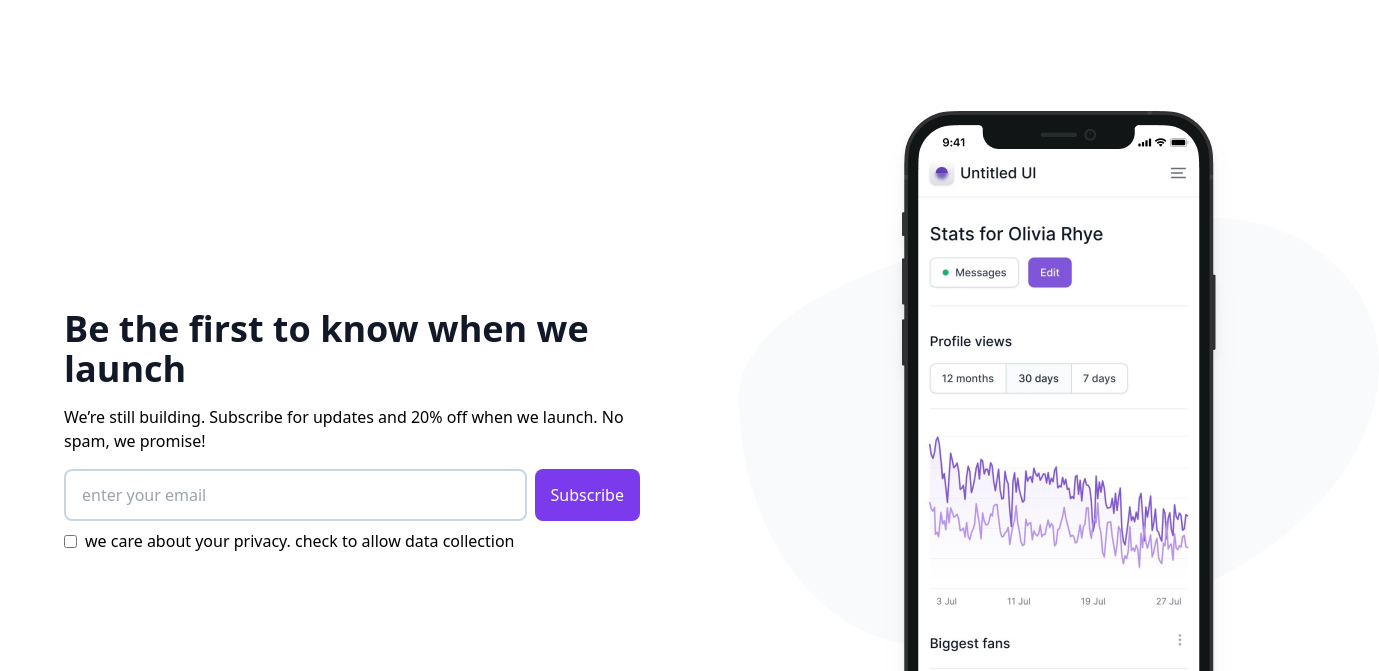
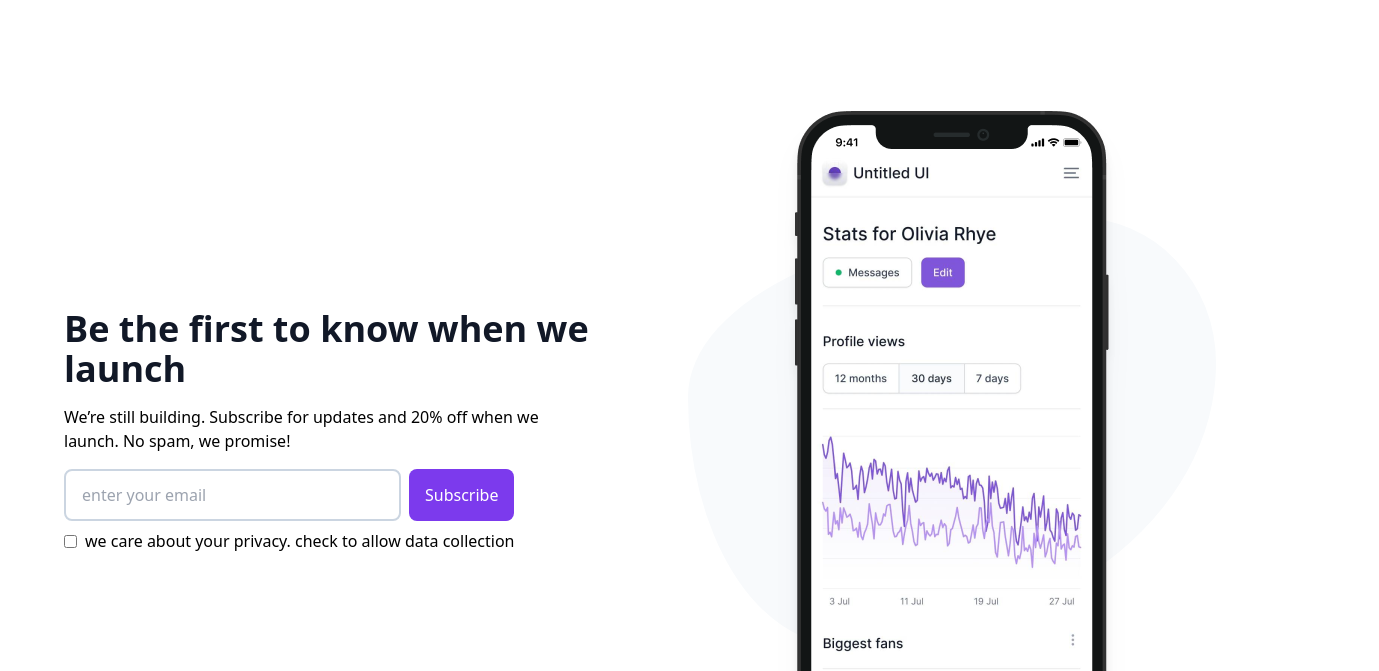
Before and after one commit to TalmSnir/tailwind-simple-site, a plain HTML site: page index.html in a window 1280 px wide. Shown: the part 129-800 px from the top of the page, 1379 px wide, since content can reach past the window. Drawn offline with nearby package versions, Linux system fonts and the light colour scheme.

Commit message:
fixed flex alignment  in main section

```diff
--- a/index.html
+++ b/index.html
@@ -120,25 +120,28 @@
             wrap
             flex-col
             items-center
-            justify-between
+            justify-center
             lg:gap-24
             gap-16
             max-w-8xl
             mx-auto
-            md:flex-row
-          "
-        >
-          <div class="section_text">
-            <div class="text-center md:text-left max-w-xl">
+            lg:flex-row
+          "
+        >
+          <div class="grow w-full flex items-center justify-center">
+            <div
+              class="flex flex-col justify-center items-center lg:items-start"
+            >
+              <div class="text-center lg:text-left">
                 <h1 class="text-4xl text-gray-900 font-bold mb-4">
                   Be the first to know when we launch
                 </h1>
-              <p class="section_subtitle mb-4">
-                We’re still building. Subscribe for updates and 20% off when we
-                launch. No spam, we promise!
+                <p class="mb-4 max-w-xl">
+                  We’re still building. Subscribe for updates and 20% off when
+                  we launch. No spam, we promise!
                 </p>
               </div>
-            <form class="accent-violet-600">
+              <form class="accent-violet-600 max-w-[60ch]">
                 <div
                   class="
                     flex flex-col
@@ -200,14 +203,17 @@
                 </label>
               </form>
             </div>
+          </div>
           <div
             class="
+              grow
+              w-full
               flex
               relative
               items-center
               justify-center
               before:h-2/3 before:w-[80vw]
-              md:before:w-[50vw]
+              md:before:w-[min(100%,700px)]
               before:bg-slate-50
               before:absolute
               before:top-1/2
@@ -724,7 +730,9 @@
             >
           </div>
 
-          <div class="flex justify-center items-center gap-8 flex-wrap">
+          <div
+            class="flex justify-center items-center gap-8 lg:gap-16 flex-wrap"
+          >
             <div class="shadow-lg rounded-md pt-8">
               <div class="flex flex-col gap-2 items-center">
                 <span
@@ -1446,7 +1454,17 @@
     </section>
     <section>
       <div class="py-8 px-4 md:px-12 md:py-12 lg:px-16 lg:py-16">
-        <div class="text-center bg-slate-50 rounded-md p-8 max-w-8xl mx-auto">
+        <div
+          class="
+            text-center
+            bg-slate-50
+            rounded-md
+            p-8
+            lg:p-16
+            max-w-8xl
+            mx-auto
+          "
+        >
           <div class="flex justify-center items-center">
             <div
               class="
```
Lines whose indentation alone changed are shown as unchanged.
